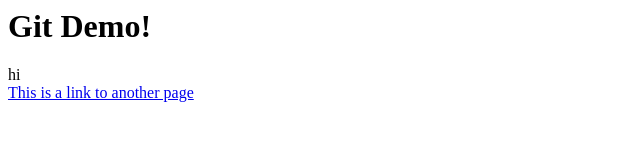
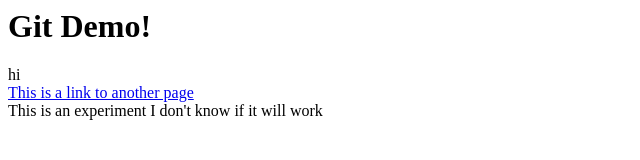
Before and after one commit to CharlesHolbrow/git-demo, a plain HTML site: page index.html in a window 1280 px wide. Shown: the whole page, without its empty margins (0-640 px from the left). Drawn offline with Linux system fonts and the light colour scheme.

Commit message:
add line to other.html

```diff
--- a/index.html
+++ b/index.html
@@ -6,5 +6,6 @@
         <h1>Git Demo!</h1>
         <div>hi</div>
         <a href="other.html">This is a link to another page</a>
+        <div>This is an experiment I don't know if it will work</div>
     </body>
 </html>
```
